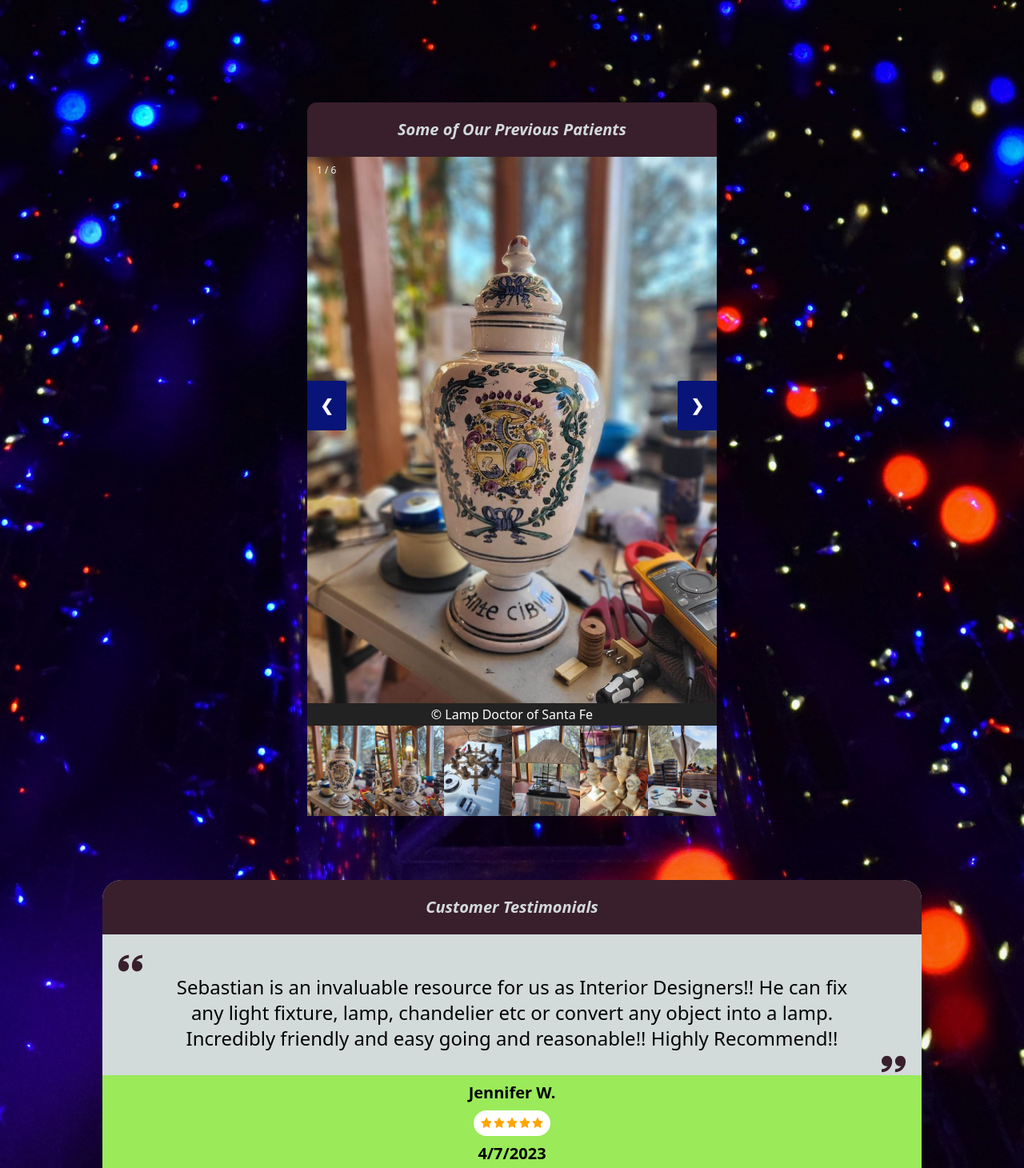
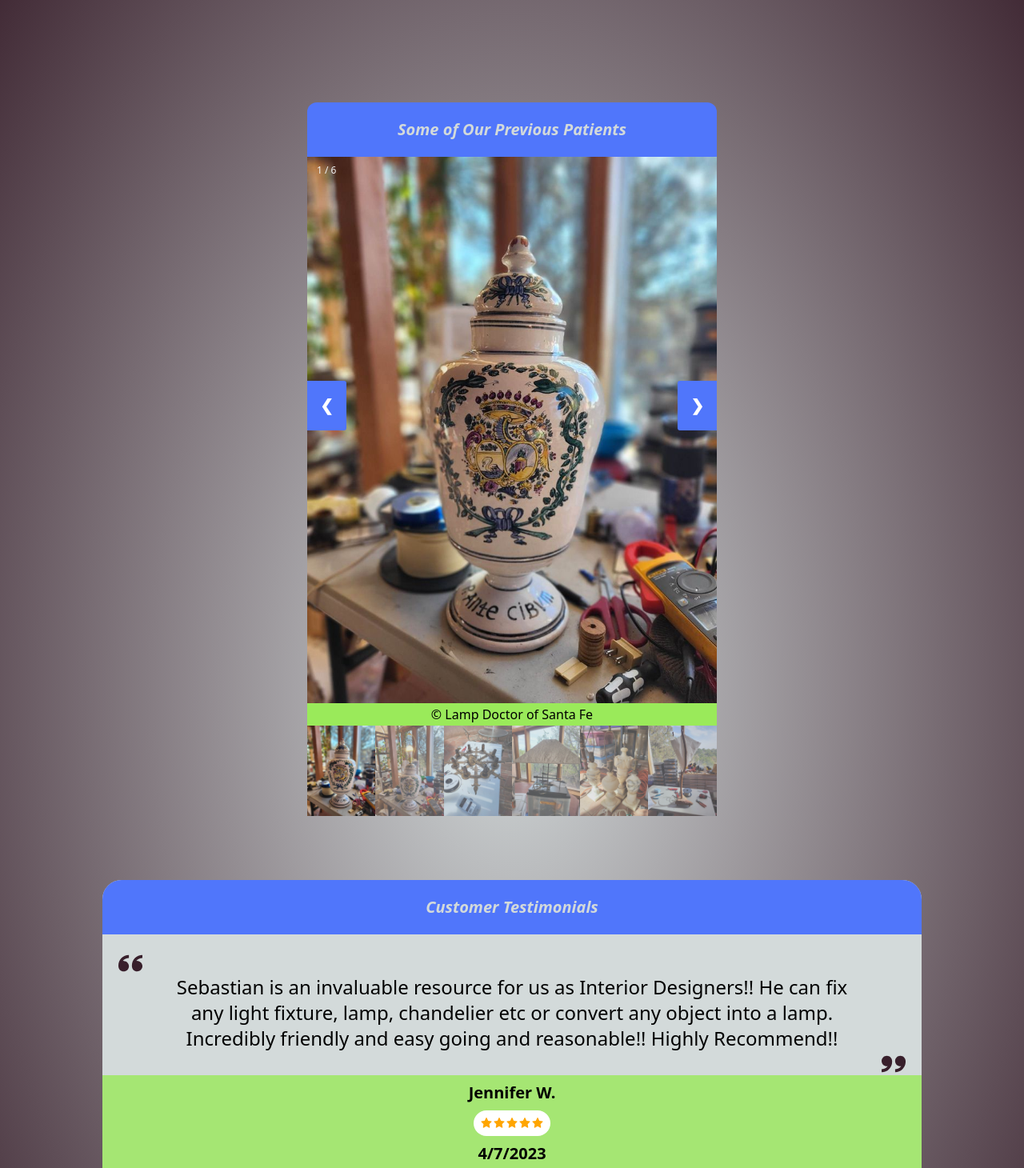
Before and after one commit to TheClutchC/lamp-doctor, a React (Create React App) app: page /#/ in a window 1280 px wide. Shown: the part 140-1600 px from the top of the page at 80% size. Built offline with nearby package versions, Linux system fonts and the light colour scheme; the HTML template or start-up script is replaced by a standard one.

Commit message:
add radial-gradient bg, change theme colors

```diff
--- a/src/App.css
+++ b/src/App.css
@@ -18,8 +18,8 @@ body,
 }
 
 body {
-  background-color: theme("colors.shadowesque");
-  background-image: url("./images/brian-suh-a4GET0s82rI-unsplash.jpg");
+  background-color: theme("colors.platinum");
+  background-image: radial-gradient(theme("colors.platinum"), theme("colors.shadowesque"));
   background-repeat: no-repeat;
   background-size: cover;
   background-position: center center;
--- a/src/components/Testimonial.js
+++ b/src/components/Testimonial.js
@@ -6,7 +6,7 @@ const Testimonial = () => {
     <>
       <div className="testimonials-container flex flex-col items-center">
         <div className="bg-platinum rounded-3xl text-center sm:w-4/5 my-20">
-          <div className="flex flex-row justify-center p-5 bg-shadowesque rounded-t-3xl mb-5">
+          <div className="flex flex-row justify-center p-5 bg-skybluesque rounded-t-3xl mb-5">
             <div className="text-xl font-bold italic text-platinum">Customer Testimonials</div>
           </div>
           <div className="flex flex-row justify-start ml-5">
@@ -23,7 +23,7 @@ const Testimonial = () => {
           <div className="flex flex-row justify-end mr-5">
             <ImQuotesRight className="text-shadowesque text-3xl"/>
           </div>
-          <div className="flex flex-col justify-around items-center bg-greenesque rounded-b-3xl p-2">
+          <div className="flex flex-col justify-around items-center bg-greenesque rounded-b-3xl p-2 bg-opacity-80">
             <div className="text-xl font-bold pb-2">Jennifer W.</div>
             <div className="star-rating flex flex-row justify-center items-center px-2 py-2 rounded-3xl" style={{ backgroundColor: "white" }}>
               <AiFillStar color="orange" />
--- a/src/components/forHome/ImageGallery.css
+++ b/src/components/forHome/ImageGallery.css
@@ -26,7 +26,7 @@ img {
 /* Next & previous buttons */
 .prev,
 .next {
-  background-color: theme("colors.navyesque");
+  background-color: theme("colors.skybluesque");
   cursor: pointer;
   position: absolute;
   top: 40%;
@@ -50,7 +50,7 @@ img {
 /* On hover, add a black background color with a little bit see-through */
 .prev:hover,
 .next:hover {
-  background-color: theme("colors.skybluesque");
+  background-color: theme("colors.greenesque");
 }
 
 /* Number text (1/6 etc) */
@@ -65,9 +65,13 @@ img {
 /* Container for image text */
 .caption-container {
   text-align: center;
-  background-color: #222;
+  background-color: theme("colors.greenesque");
   padding: 2px 16px;
   color: white;
+}
+
+#caption {
+  color: black;
 }
 
 .row:after {
@@ -83,9 +87,9 @@ img {
 }
 
 /* Add a transparency effect for thumnbail images */
-/* .demo {
+.demo {
   opacity: 0.6;
-} */
+}
 
 .active,
 .demo:hover {
--- a/src/components/forHome/ImageGallery.js
+++ b/src/components/forHome/ImageGallery.js
@@ -24,7 +24,7 @@ const ImageGallery = () => {
   return (
     <div className="page-container">
       {/* Container for the image gallery */}
-      <div className="bg-shadowesque text-platinum text-center text-xl font-bold italic p-5 rounded-t-xl">
+      <div className="bg-skybluesque text-platinum text-center text-xl font-bold italic p-5 rounded-t-xl">
         Some of Our Previous Patients
       </div>
       <div className="container">
--- a/src/pages/AboutPage.js
+++ b/src/pages/AboutPage.js
@@ -1,7 +1,7 @@
 const AboutPage = () => {
   return (
     <section className="flex flex-col my-20">
-      <div className="text-xl self-center w-full md:w-3/5 sm:m-10 bg-platinum rounded-3xl">
+      <div className="text-xl self-center w-full md:w-3/5 sm:m-10 bg-platinum rounded-3xl bg-opacity-50">
         <div className="flex flex-row justify-center p-5 bg-shadowesque rounded-t-3xl mb-5">
           <div className="text-xl font-bold italic text-platinum">About</div>
         </div>
--- a/src/pages/NoMatch/NoMatch.js
+++ b/src/pages/NoMatch/NoMatch.js
@@ -5,9 +5,9 @@ const NoMatch = () => {
   return (
     <div>
       <div className="flex flex-col items-center py-10">
-        <h1 className="font-extrabold">404: Page Not Found</h1>
-        <p>This page doesn't exist yet.</p>
-        <Link to="/" className="bg-platinum rounded p-2 mt-2">
+        <h1 className="font-extrabold text-2xl">404: Page Not Found</h1>
+        <p className="text-2xl">This page doesn't exist yet.</p>
+        <Link to="/" className="bg-platinum rounded text-lg p-2 m-4">
           Return to home page
         </Link>
       </div>
```
Also changed, not shown: 2 other files (tests, documents, lock files or other folders).
